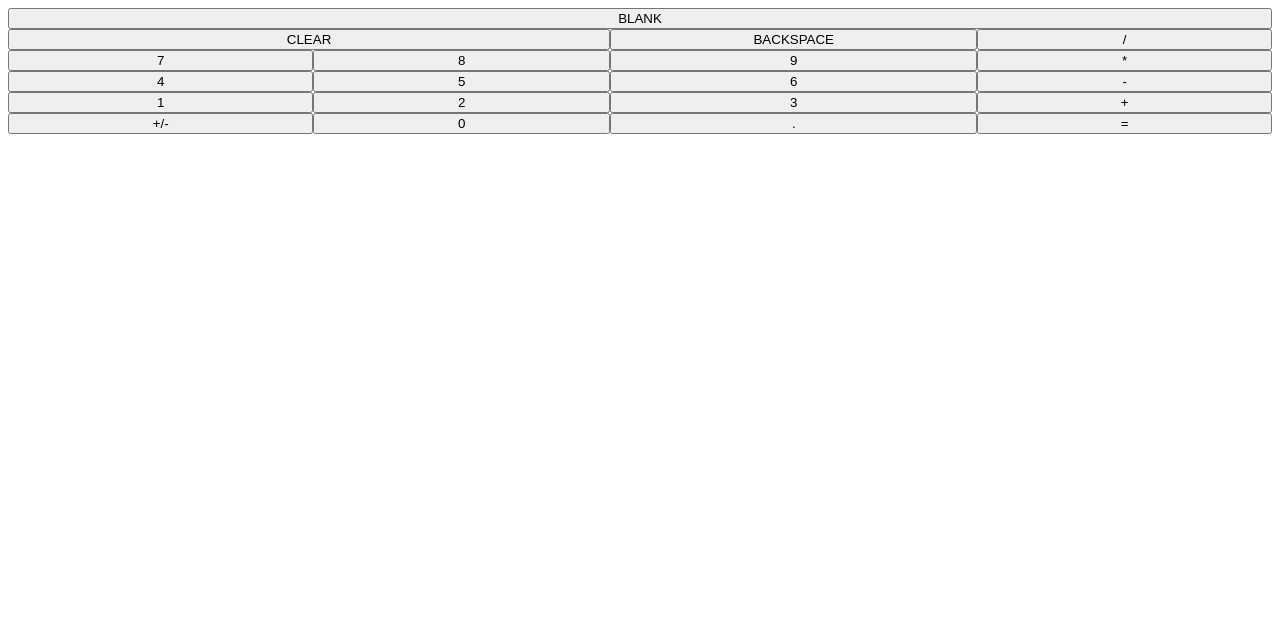
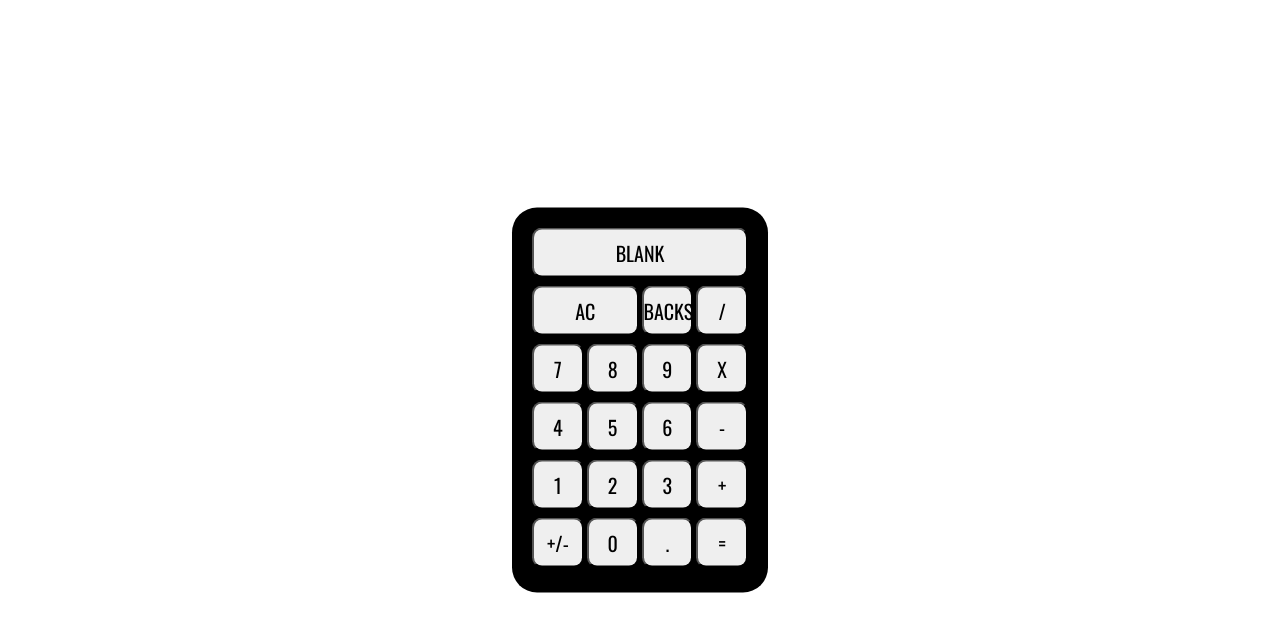
Before and after one commit to ruben-ruiz/calculator, a website: page index.html in a window 1280 px wide. Drawn offline with nearby package versions, Linux system fonts and the light colour scheme.

Commit message:
Created a grid for desktop layout of calculator

```diff
--- a/index.html
+++ b/index.html
@@ -2,31 +2,33 @@
 <html class="no-js">
     <head>
         <meta charset="utf-8">
+        <meta name="viewport" content="width=device-width, initial-scale=1.0">
         <title>Calculator</title>
+        <link href="https://fonts.googleapis.com/css2?family=Oswald&display=swap" rel="stylesheet">
         <link rel="stylesheet" href="css/style.css">
     </head>
     <body>
-        <form class="calculator grid-container">
-            <button class="calculator__result grid-item">BLANK</button>
-            <button class="calculator__clear grid-item" type="reset">CLEAR</button>
-            <button class="calculator__backspace grid-item">BACKSPACE</button>
-            <button class="calculator__divide grid-item">/</button>
-            <button class="calculator__7 grid-item">7</button>
-            <button class="calculator__8 grid-item">8</button>
-            <button class="calculator__9 grid-item">9</button>
-            <button class="calculator__multiply grid-item">*</button>
-            <button class="calculator__4 grid-item">4</button>
-            <button class="calculator__5 grid-item">5</button>
-            <button class="calculator__6 grid-item">6</button>
-            <button class="calculator__subtract grid-item">-</button>
-            <button class="calculator__1 grid-item">1</button>
-            <button class="calculator__2 grid-item">2</button>
-            <button class="calculator__3 grid-item">3</button>
-            <button class="calculator__add grid-item">+</button>
-            <button class="calculator__sign grid-item">+/-</button>
-            <button class="calculator__0 grid-item">0</button>
-            <button class="calculator__decimal grid-item">.</button>
-            <button class="calculator__equals grid-item">=</button>
+        <form class="calc">
+            <button class="calc-result">BLANK</button>
+            <button class="calc-clear" type="reset">AC</button>
+            <button class="calc-backspace">BACKSPACE</button>
+            <button class="calc-divide">/</button>
+            <button class="calc-seven">7</button>
+            <button class="calc-eight">8</button>
+            <button class="calc-nine">9</button>
+            <button class="calc-multiply">X</button>
+            <button class="calc-four">4</button>
+            <button class="calc-three">5</button>
+            <button class="calc-six">6</button>
+            <button class="calc-subtract">-</button>
+            <button class="calc-one">1</button>
+            <button class="calc-two">2</button>
+            <button class="calc-three">3</button>
+            <button class="calc-add">+</button>
+            <button class="calc-sign">+/-</button>
+            <button class="calc-zero">0</button>
+            <button class="calc-decimal">.</button>
+            <button class="calc-equals">=</button>
         </form>
         <script src="index.js"></script>
     </body>
--- a/sass/_base.scss
+++ b/sass/_base.scss
@@ -0,0 +1,39 @@
+:root {
+    --color-primary: black;
+}
+
+* {
+    margin: 0;
+    padding: 0;
+}
+
+*,
+*::before,
+*::after {
+    box-sizing: inherit;
+}
+
+html {
+    box-sizing: border-box;
+    font-size: 62.5%; // 1 rem = 10px; 10px/16px = 62.5%
+
+    @include respond(tab-land) { // width < 1200?
+        font-size: 56.25%; // 1rem = 9px, 9/16 = 50%
+    }
+
+    @include respond(tab-port) { // width < 900?
+        font-size: 50%; // 1rem = 80x, 8/16 = 50%
+    }
+
+    @include respond(phone) {
+        font-size: 40%;
+    }
+
+    @include respond(big-desktop) {
+        font-size: 75%; // 1rem = 12, 12/16
+    }
+}
+
+body {
+    min-height: 100vh;
+}
--- a/sass/_components.scss
+++ b/sass/_components.scss
@@ -0,0 +1,5 @@
+button {
+    font-family: 'Oswald', sans-serif;
+    font-weight: 400;
+    font-size: 2rem;
+}
--- a/sass/_layout.scss
+++ b/sass/_layout.scss
@@ -1,15 +1,29 @@
-.grid-container {
+.calc {
+    height: max-content;
+    width: 20vw;
+    background-color: var(--color-primary);
+    border-radius: 2.5rem;
+    padding: 2rem;
+    position: absolute;
+    top: 50%;
+    left: 50%;
+    transform: translate(-50%, -50%);
+
     display: grid;
-}
+    grid-template-columns: repeat(4, minmax(5rem, 1fr));
+    grid-auto-rows: minmax(auto, 5.5rem);
+    gap: .3rem;
 
-.calculator {
-
-    &__result {
+    &-result {
         grid-column: 1 / 5;
-        grid-row: 1;
     }
 
-    &__clear {
+    &-clear {
         grid-column: 1 / 3;
     }
+
+    & > * {
+        border-radius: 1rem;
+        height: 5rem;
+    }
 }
--- /dev/null
+++ b/sass/_mixins.scss
@@ -0,0 +1,31 @@
+// MEDIA QUERY MANAGER
+/*
+0 - 600px:      Phone
+600 - 900px:    Tablet Portrait
+900 - 1200px:   Tablet landscape
+[1200 - 1800]   Normal styles applys
+1800px+:        Big Desktop
+
+$breakpoint arguement choices:
+- phone
+- tab-port
+- tab-land
+- big-desktop
+
+1em = 16px
+*/
+
+@mixin respond($breakpoint) {
+    @if $breakpoint == phone {
+        @media (max-width: 37.5em) { @content }; // 600px
+    }
+    @if $breakpoint == tab-port {
+        @media (max-width: 56.25em) { @content }; // 900px
+    }
+    @if $breakpoint == tab-land {
+        @media (max-width: 75em) { @content }; // 1200px
+    }
+    @if $breakpoint == big-desktop {
+        @media (min-width: 112.5em) { @content }; // 1800px
+    }
+}
--- a/sass/main.scss
+++ b/sass/main.scss
@@ -1,3 +1,4 @@
+@import "mixins";
 @import "base";
 @import "components";
 @import "layout";
```
Also changed, not shown: css/style.css.
